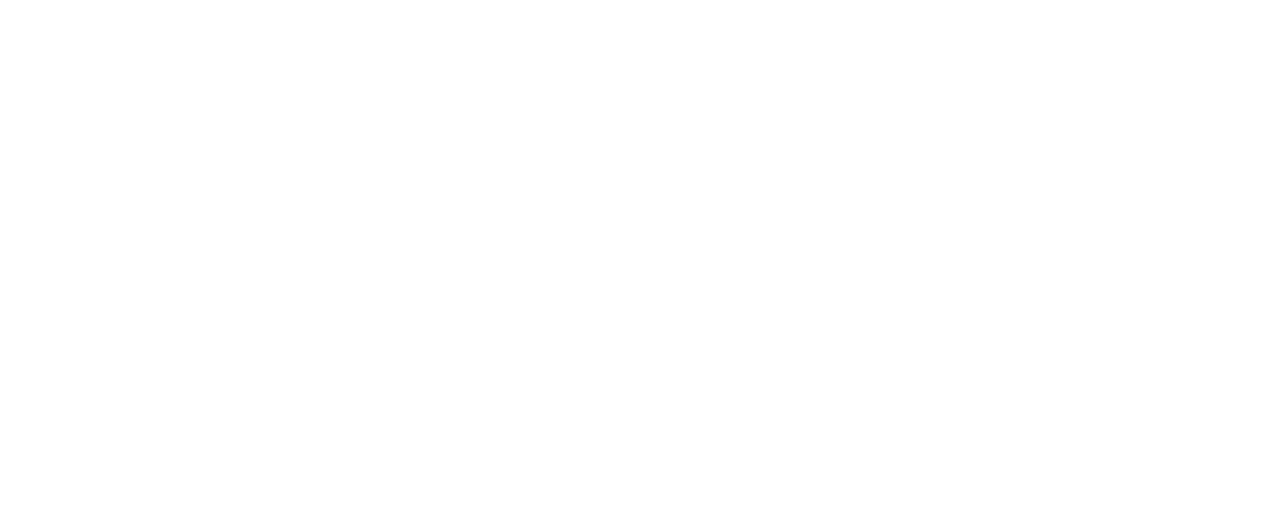
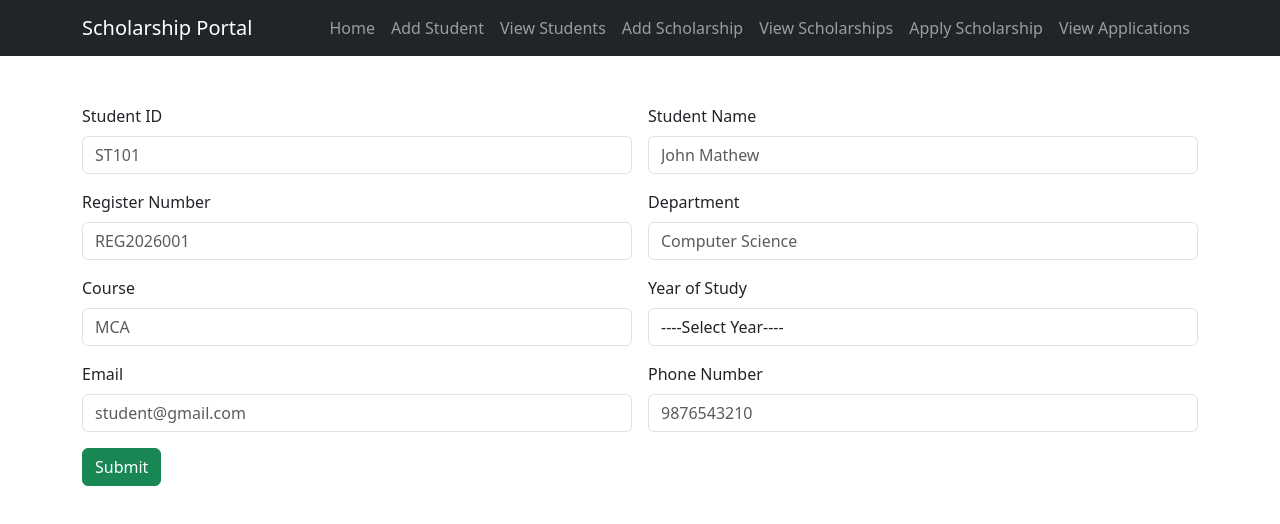
Before and after one commit to Ad-rian27/scholarship-management-app-react, a React (Vite) app: page /add-student in a window 1280 px wide. Before the commit this address had no page. Shown: the top 524 px of the page. Built offline with nearby package versions, Linux system fonts and the light colour scheme.

Commit message:
Add Student Succes

```diff
--- a/package.json
+++ b/package.json
@@ -10,6 +10,7 @@
     "preview": "vite preview"
   },
   "dependencies": {
+    "axios": "^1.18.1",
     "react": "^19.2.7",
     "react-dom": "^19.2.7",
     "react-router-dom": "^7.18.1"
--- a/src/App.jsx
+++ b/src/App.jsx
@@ -5,6 +5,7 @@
 import './App.css'
 import Home from './components/Home'
 import { BrowserRouter, Route, Routes } from 'react-router-dom'
+import AddStudent from './components/AddStudent'
 
 function App() {
   const [count, setCount] = useState(0)
@@ -14,6 +15,7 @@
       <BrowserRouter>
       <Routes>
         <Route path="/" element={<Home />} />
+        <Route path="/add-student" element={<AddStudent />} />
       </Routes>
       </BrowserRouter>
     </>
--- /dev/null
+++ b/src/components/AddStudent.jsx
@@ -0,0 +1,182 @@
+import axios from "axios";
+import React, { useState } from "react";
+import Navigation from "./Navigation";
+
+const AddStudent = () => {
+
+    const [input, changeInput] = useState({
+    stuID: "",
+    stuName: "",
+    regNo: "",
+    dept: "",
+    course: "",
+    yos: "",
+    email: "",
+    phone: ""
+  });
+
+    const [error, setError] = useState("");
+
+    const inputHandler = (event) => {
+        changeInput({
+            ...input,
+            [event.target.name]: event.target.value
+        });
+    };
+
+    const readValue = () => {
+        console.log(input)
+
+        axios.post("http://localhost:3000/add-std", input).then(
+
+            (response) => {
+                console.log(response.data)
+                alert("Student added successfully")
+            }
+
+        ).catch(
+            (error) => (
+                console.error("Error Adding Student", error)
+            )
+        )
+
+    }
+
+    return (
+        <div>
+
+            <Navigation />
+
+            <div className="container mt-5">
+                <div className="row">
+                    <div className="col col-12">
+
+                        {error && (
+                            <div className="alert alert-danger">
+                                {error}
+                            </div>
+                        )}
+
+                        <div className="row g-3">
+
+                            <div className="col-12 col-sm-6">
+                                <label className="form-label">Student ID</label>
+                                <input
+                                    type="text"
+                                    className="form-control"
+                                    name="stuID"
+                                    value={input.stuID}
+                                    onChange={inputHandler}
+                                    placeholder="ST101"
+                                />
+                            </div>
+
+                            <div className="col-12 col-sm-6">
+                                <label className="form-label">Student Name</label>
+                                <input
+                                    type="text"
+                                    className="form-control"
+                                    name="stuName"
+                                    value={input.stuName}
+                                    onChange={inputHandler}
+                                    placeholder="John Mathew"
+                                />
+                            </div>
+
+                            <div className="col-12 col-sm-6">
+                                <label className="form-label">Register Number</label>
+                                <input
+                                    type="text"
+                                    className="form-control"
+                                    name="regNo"
+                                    value={input.regNo}
+                                    onChange={inputHandler}
+                                    placeholder="REG2026001"
+                                />
+                            </div>
+
+                            <div className="col-12 col-sm-6">
+                                <label className="form-label">Department</label>
+                                <input
+                                    type="text"
+                                    className="form-control"
+                                    name="dept"
+                                    value={input.dept}
+                                    onChange={inputHandler}
+                                    placeholder="Computer Science"
+                                />
+                            </div>
+
+                            <div className="col-12 col-sm-6">
+                                <label className="form-label">Course</label>
+                                <input
+                                    type="text"
+                                    className="form-control"
+                                    name="course"
+                                    value={input.course}
+                                    onChange={inputHandler}
+                                    placeholder="MCA"
+                                />
+                            </div>
+
+                            <div className="col-12 col-sm-6">
+                                <label className="form-label">Year of Study</label>
+                                <select
+                                    className="form-control"
+                                    name="yos"
+                                    value={input.yos}
+                                    onChange={inputHandler}
+                                >
+                                    <option value="">----Select Year----</option>
+                                    <option value="1st Year">1st Year</option>
+                                    <option value="2nd Year">2nd Year</option>
+                                    <option value="3rd Year">3rd Year</option>
+                                    <option value="4th Year">4th Year</option>
+                                </select>
+                            </div>
+
+                            <div className="col-12 col-sm-6">
+                                <label className="form-label">Email</label>
+                                <input
+                                    type="email"
+                                    className="form-control"
+                                    name="email"
+                                    value={input.email}
+                                    onChange={inputHandler}
+                                    placeholder="student@gmail.com"
+                                />
+                            </div>
+
+                            <div className="col-12 col-sm-6">
+                                <label className="form-label">Phone Number</label>
+                                <input
+                                    type="text"
+                                    className="form-control"
+                                    name="phone"
+                                    value={input.phone}
+                                    onChange={inputHandler}
+                                    placeholder="9876543210"
+                                    pattern="[0-9]{10}"
+                                />
+                            </div>
+
+                            <div className="col-12">
+                                <button
+                                    className="btn btn-success"
+                                    onClick={readValue}
+                                >
+                                    Submit
+                                </button>
+                            </div>
+
+                        </div>
+
+                    </div>
+                </div>
+            </div>
+
+        </div>
+    );
+};
+
+export default AddStudent;
```
Also changed, not shown: 1 other file (tests, documents, lock files or other folders).
